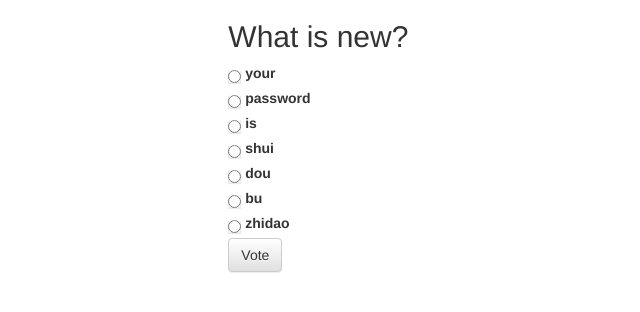
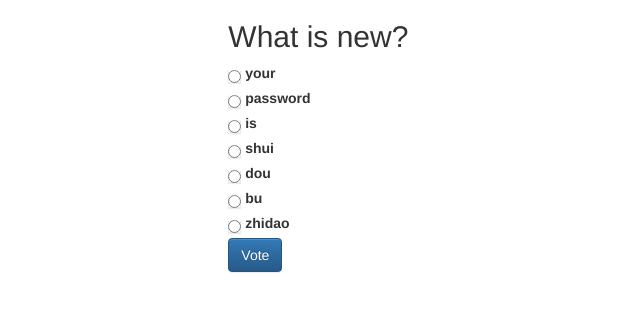
Before and after one commit to dacaiguoguogmail/quick, a Django app: page /start/1/ in a window 1280 px wide. Shown: the top 312 px of the page, without its empty margins (0-640 px from the left). Run offline with Django 3.2, Linux system fonts and the light colour scheme; data comes from the database, SQL or seed files in the repository; both versions use the stored data as it was after the commit; some libraries are stand-ins or nearby versions.

Commit message:
Vote按钮样式修改

```diff
--- a/start/templates/start/detail.html
+++ b/start/templates/start/detail.html
@@ -22,7 +22,7 @@
     <label for="choice{{ forloop.counter }}">{{ choice.choice_text }}</label><br />
 {% endfor %}
 
-<input class="btn btn-default" type="submit" value="Vote" />
+<input class="btn btn-primary" type="submit" value="Vote" />
 </form>
 </div>
 </div>
```
Also changed, not shown: db.sqlite3.
